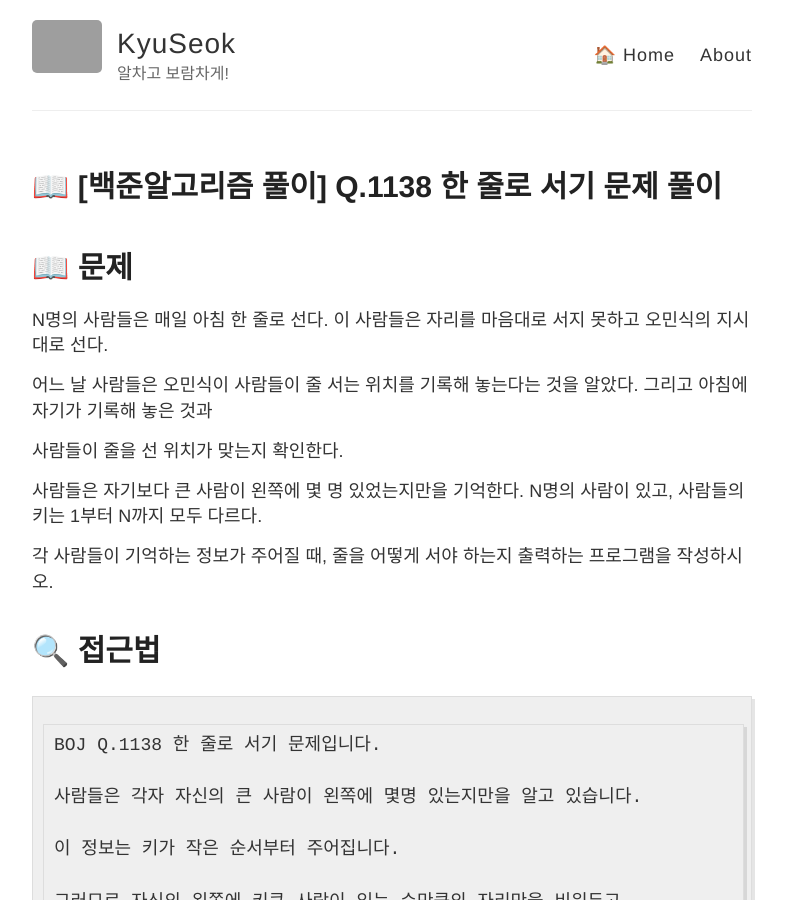
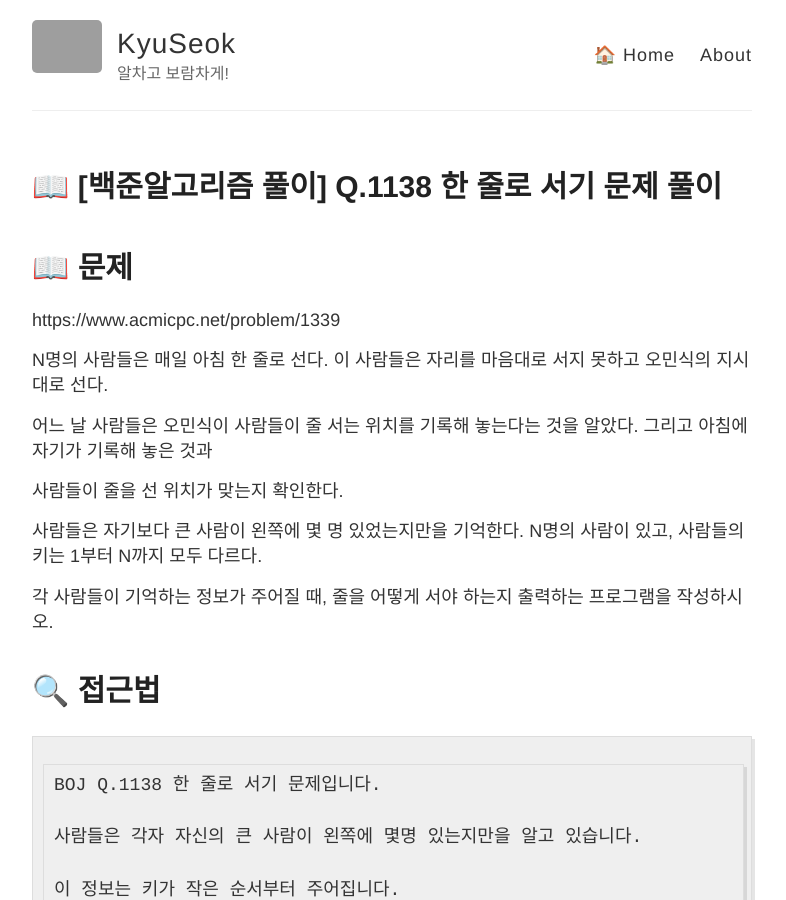
Before and after one commit to mks502/mks502.github.io, a Jekyll site: the page built from _posts/2020-11-30-boj-1138.md, in a window 1280 px wide and 900 px high. Shown: the whole window, without its empty margins (248-1034 px from the left). Built offline with Jekyll 4.4.1, drawn with Linux system fonts in a browser that asks for light colours; part of the change alters nothing that is shown; grey boxes are pictures that could not be loaded.

Commit message:
Modify boj Q1138 문제풀이

```diff
--- a/_posts/2020-11-30-boj-1138.md
+++ b/_posts/2020-11-30-boj-1138.md
@@ -5,6 +5,8 @@ category : Algorithm
 tags: [Algorithm,boj,greedy]
 ---
 # 📖 문제
+https://www.acmicpc.net/problem/1339
+
 N명의 사람들은 매일 아침 한 줄로 선다. 이 사람들은 자리를 마음대로 서지 못하고 오민식의 지시대로 선다.
 
 어느 날 사람들은 오민식이 사람들이 줄 서는 위치를 기록해 놓는다는 것을 알았다. 그리고 아침에 자기가 기록해 놓은 것과
@@ -16,6 +18,7 @@ N명의 사람들은 매일 아침 한 줄로 선다. 이 사람들은 자리를
 각 사람들이 기억하는 정보가 주어질 때, 줄을 어떻게 서야 하는지 출력하는 프로그램을 작성하시오.
 
 # 🔍 접근법
+
     BOJ Q.1138 한 줄로 서기 문제입니다.
 
     사람들은 각자 자신의 큰 사람이 왼쪽에 몇명 있는지만을 알고 있습니다.
```
